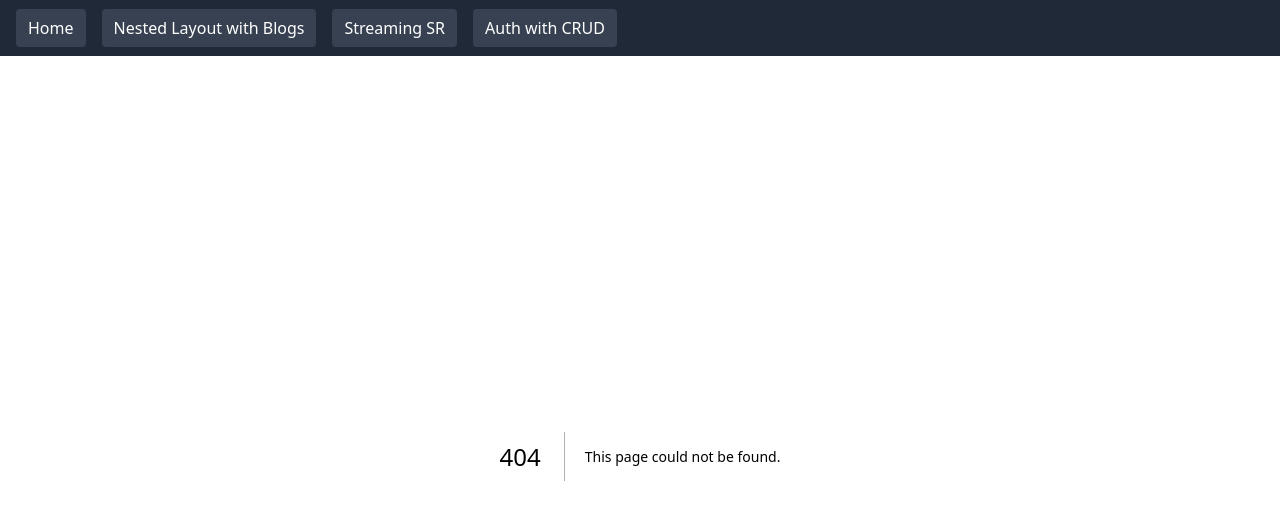
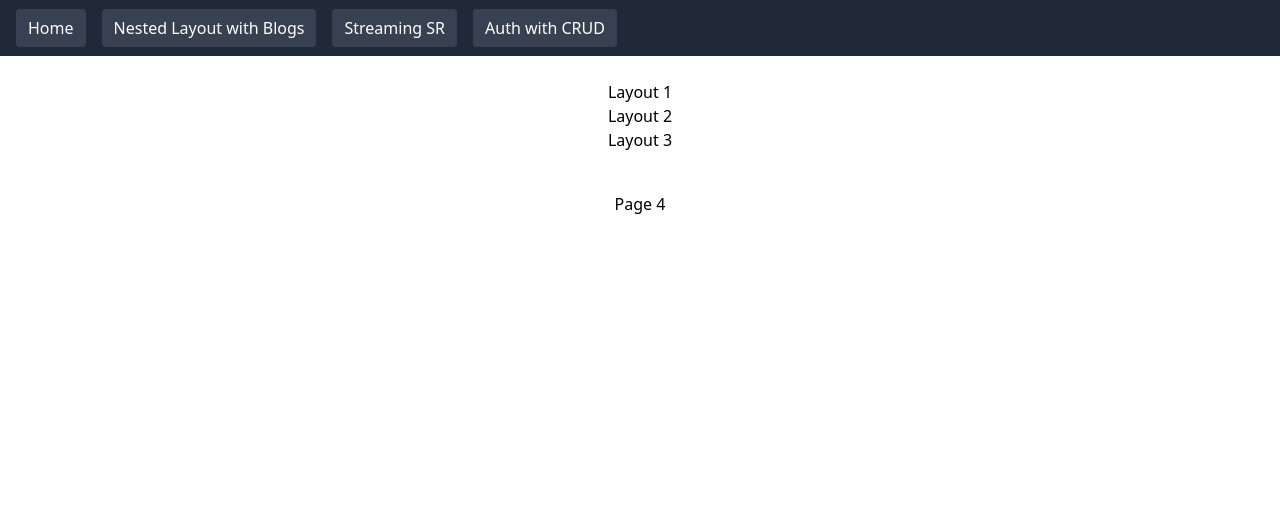
Before and after one commit to chemitaro/RSC-SUPABASE, a Next.js app: page /nested-layout/second/third/fourth in a window 1280 px wide. Before the commit this address had no page. Shown: the top 520 px of the page. Built offline with nearby package versions, Linux system fonts and the light colour scheme.

Commit message:
Add fourth page component

```diff
--- /dev/null
+++ b/app/nested-layout/second/third/fourth/page.tsx
@@ -0,0 +1,7 @@
+export default function ForthPage() {
+  return (
+    <div className="m-10 text-center">
+      <p>Page 4</p>
+    </div>
+  )
+}
```
